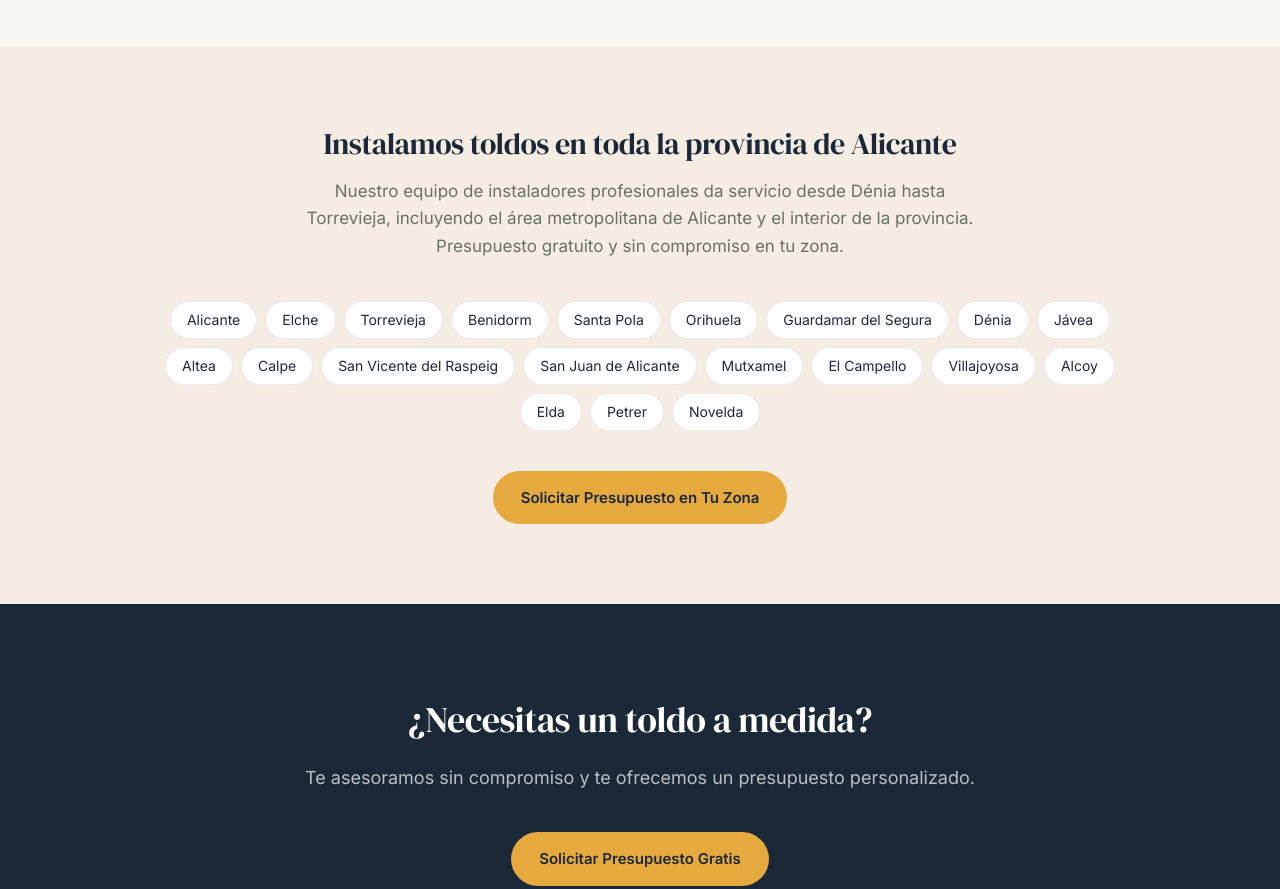
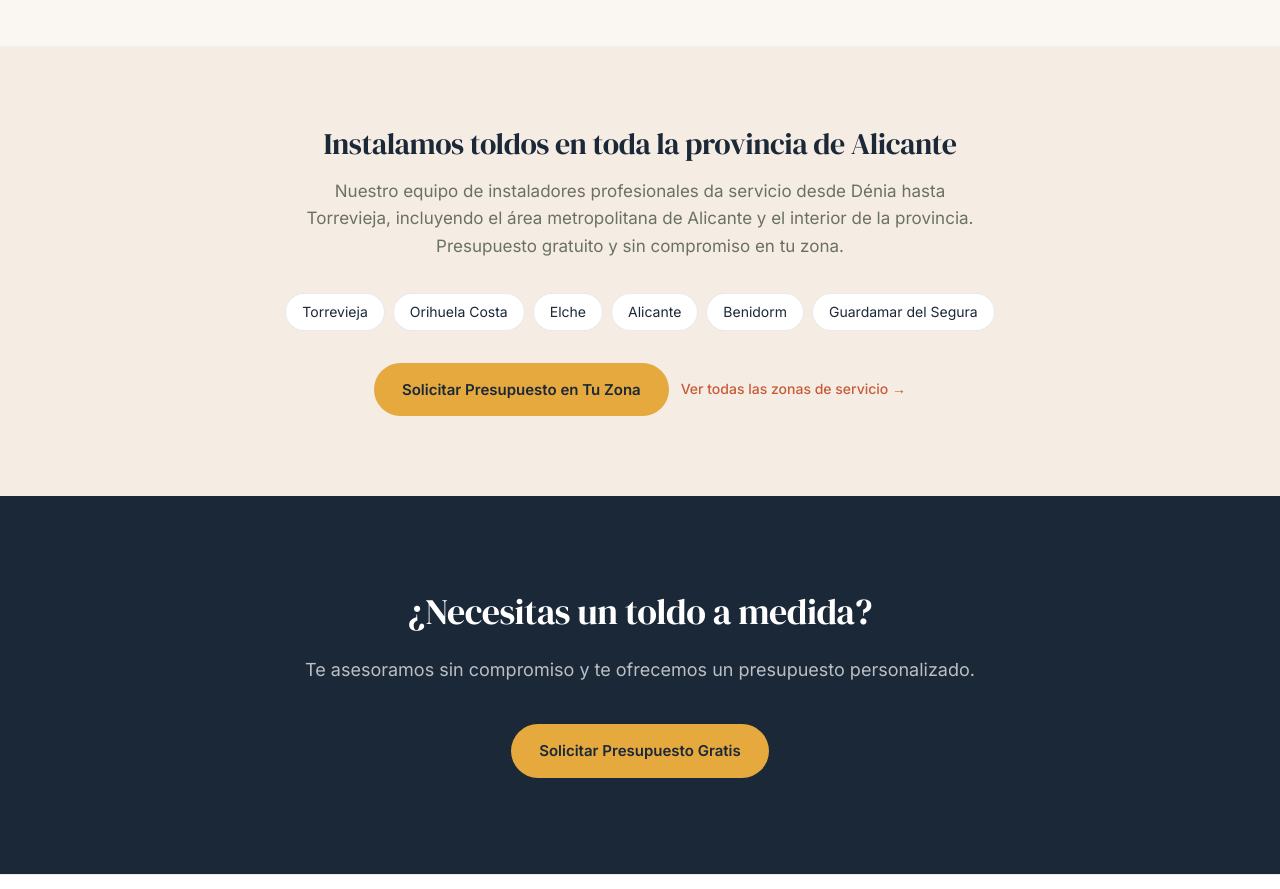
Before and after one commit to lng-boomworks/optimtoldos, an Astro site: page /toldos in a window 1280 px wide. Shown: the part 3360-4249 px from the top of the page. Built offline with nearby package versions, Linux system fonts and the light colour scheme; Astro itself is replaced by a stand-in of ours.

Commit message:
ServiceAreaSection: retrofit as teaser linking to full Service Areas page
Per brief Section 5 + Phase 3 plan: the embedded ServiceAreaSection
on each product page was duplicating the 20-location list with just
text chips. Replace with a tighter teaser — 6 clickable city chips
pointing to Service Areas page anchors, and a "See all service
areas" link alongside the existing quote CTA.

- Remove the SERVICE_CITIES bulk render. Add a per-slug lookup of
  display names so chips link to /<service-areas>#<slug>.
- Add optional teaserLocations prop so product pages can pass a
  tailored subset (e.g. Pergolas can highlight Orihuela Costa,
  Cabo Roig; Benidorm-heavy products can override).
- Add serviceArea.see_all i18n key in both locales.

Linkage: product pages now point outward to the Service Areas
hub; each chip is a descriptive anchor (e.g. "Orihuela Costa")
that deep-links to the matching section. Quote CTA still present.

Co-Authored-By: Claude Opus 4.7 (1M context) <noreply@anthropic.com>

```diff
--- a/src/components/ServiceAreaSection.tsx
+++ b/src/components/ServiceAreaSection.tsx
@@ -1,4 +1,3 @@
-import { SERVICE_CITIES } from "../data/cities";
 import { localizedUrl } from "../utils/paths";
 import { t, type Locale } from "../i18n/index";
 import { slugMap } from "../i18n/slugs";
@@ -6,10 +5,49 @@ import { slugMap } from "../i18n/slugs";
 interface ServiceAreaSectionProps {
   serviceName: string;
   locale?: Locale;
+  /** Anchor slugs on the Service Areas page to link as teaser chips. */
+  teaserLocations?: string[];
 }
 
-export function ServiceAreaSection({ serviceName, locale = 'es' }: ServiceAreaSectionProps) {
+// Map anchor slug → display name for the teaser chips. Matches the Service
+// Areas page LOCATIONS list, using the 20 brief locations where relevant.
+const LOCATION_DISPLAY: Record<string, string> = {
+  torrevieja: "Torrevieja",
+  "orihuela-costa": "Orihuela Costa",
+  elche: "Elche",
+  alicante: "Alicante",
+  benidorm: "Benidorm",
+  "santa-pola": "Santa Pola",
+  "guardamar-del-segura": "Guardamar del Segura",
+  "cabo-roig": "Cabo Roig",
+  "la-zenia": "La Zenia",
+  villamartin: "Villamartín",
+  "gran-alacant": "Gran Alacant",
+  "ciudad-quesada": "Ciudad Quesada",
+};
+
+export function ServiceAreaSection({
+  serviceName,
+  locale = 'es',
+  teaserLocations,
+}: ServiceAreaSectionProps) {
   const heading = t(locale, 'serviceArea.heading').replace('{serviceName}', serviceName);
+  const serviceAreasPath = localizedUrl(`/${slugMap["service-areas"][locale]}`, locale);
+  const quotePath = localizedUrl(`/${slugMap.quote[locale]}`, locale);
+
+  // Use teaserLocations if given; otherwise take 6 widely-relevant anchors.
+  const chipSlugs = teaserLocations ?? [
+    "torrevieja",
+    "orihuela-costa",
+    "elche",
+    "alicante",
+    "benidorm",
+    "guardamar-del-segura",
+  ];
+
+  const chips = chipSlugs
+    .map((slug) => ({ slug, name: LOCATION_DISPLAY[slug] }))
+    .filter((c) => c.name);
 
   return (
     <section className="bg-sand py-20">
@@ -17,25 +55,34 @@ export function ServiceAreaSection({ serviceName, locale = 'es' }: ServiceAreaSe
         <h2 className="font-serif text-2xl md:text-3xl text-navy mb-4">
           {heading}
         </h2>
-        <p className="text-text-muted max-w-2xl mx-auto mb-10 leading-relaxed">
+        <p className="text-text-muted max-w-2xl mx-auto mb-8 leading-relaxed">
           {t(locale, 'serviceArea.description')}
         </p>
-        <div className="flex flex-wrap justify-center gap-2 mb-10">
-          {SERVICE_CITIES.map((city) => (
-            <span
-              key={city.name}
-              className="inline-block bg-white px-4 py-2 rounded-full text-sm text-navy border border-border"
+        <div className="flex flex-wrap justify-center gap-2 mb-8">
+          {chips.map((city) => (
+            <a
+              key={city.slug}
+              href={`${serviceAreasPath}#${city.slug}`}
+              className="inline-block bg-white px-4 py-2 rounded-full text-sm text-navy border border-border hover:bg-terracotta hover:text-white hover:border-terracotta transition-colors"
             >
               {city.name}
-            </span>
+            </a>
           ))}
         </div>
-        <a
-          href={localizedUrl(`/${slugMap.quote[locale]}`, locale)}
-          className="inline-flex items-center justify-center gap-2 px-7 py-3.5 rounded-full text-[15px] font-semibold bg-gold text-navy hover:bg-gold-light transition-all"
-        >
-          {t(locale, 'serviceArea.cta')}
-        </a>
+        <div className="flex flex-wrap gap-3 justify-center items-center">
+          <a
+            href={quotePath}
+            className="inline-flex items-center justify-center gap-2 px-7 py-3.5 rounded-full text-[15px] font-semibold bg-gold text-navy hover:bg-gold-light transition-all"
+          >
+            {t(locale, 'serviceArea.cta')}
+          </a>
+          <a
+            href={serviceAreasPath}
+            className="text-terracotta hover:underline font-medium text-sm"
+          >
+            {t(locale, 'serviceArea.see_all')} →
+          </a>
+        </div>
       </div>
     </section>
   );
--- a/src/i18n/locales/en.ts
+++ b/src/i18n/locales/en.ts
@@ -37,6 +37,7 @@ export default {
   'serviceArea.heading': '{serviceName} across the province of Alicante',
   'serviceArea.description': 'Our team of professional installers serves the area from Dénia to Torrevieja, including the Alicante metropolitan area and the interior of the province. Free, no-obligation quotes in your area.',
   'serviceArea.cta': 'Request a Quote in Your Area',
+  'serviceArea.see_all': 'See all service areas',
 
   // -- FAQ Section --
   'faqSection.heading': 'Frequently Asked Questions',
--- a/src/i18n/locales/es.ts
+++ b/src/i18n/locales/es.ts
@@ -37,6 +37,7 @@ export default {
   'serviceArea.heading': '{serviceName} en toda la provincia de Alicante',
   'serviceArea.description': 'Nuestro equipo de instaladores profesionales da servicio desde Dénia hasta Torrevieja, incluyendo el área metropolitana de Alicante y el interior de la provincia. Presupuesto gratuito y sin compromiso en tu zona.',
   'serviceArea.cta': 'Solicitar Presupuesto en Tu Zona',
+  'serviceArea.see_all': 'Ver todas las zonas de servicio',
 
   // -- FAQ Section --
   'faqSection.heading': 'Preguntas Frecuentes',
```
